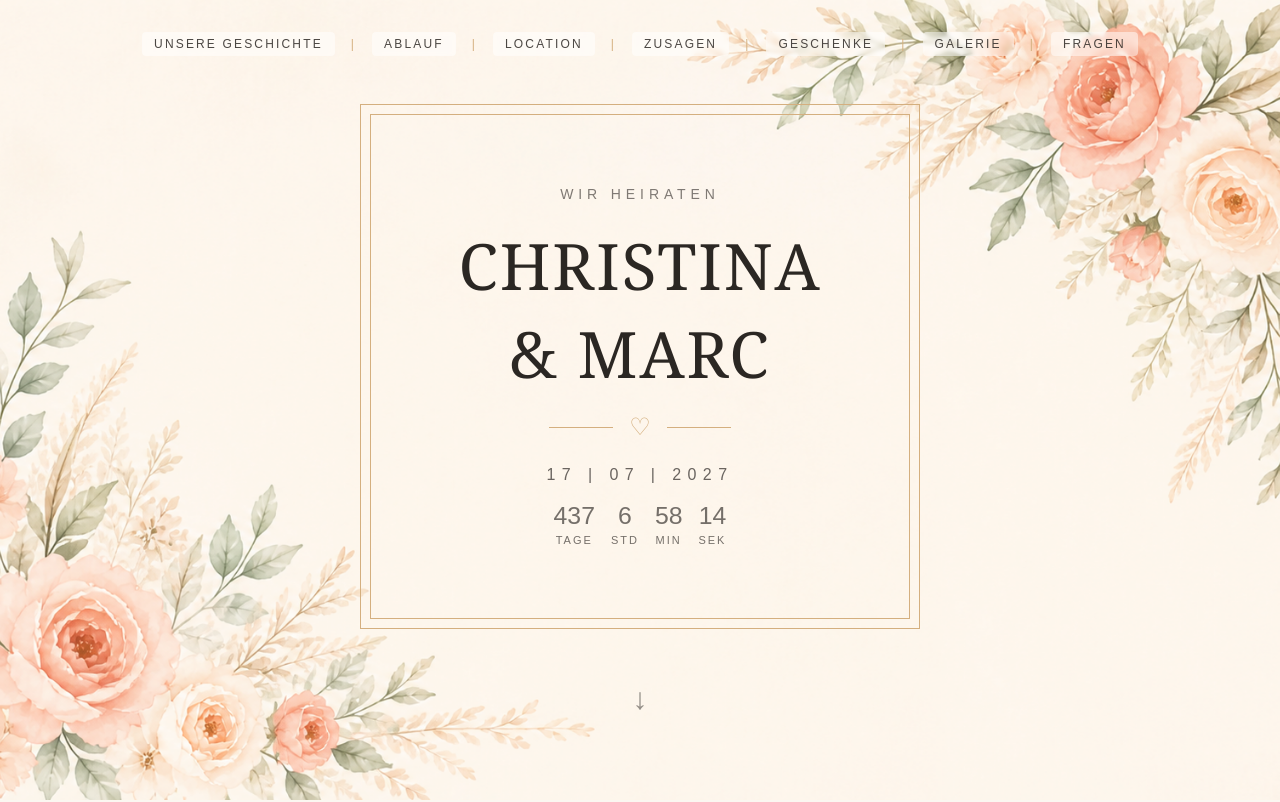
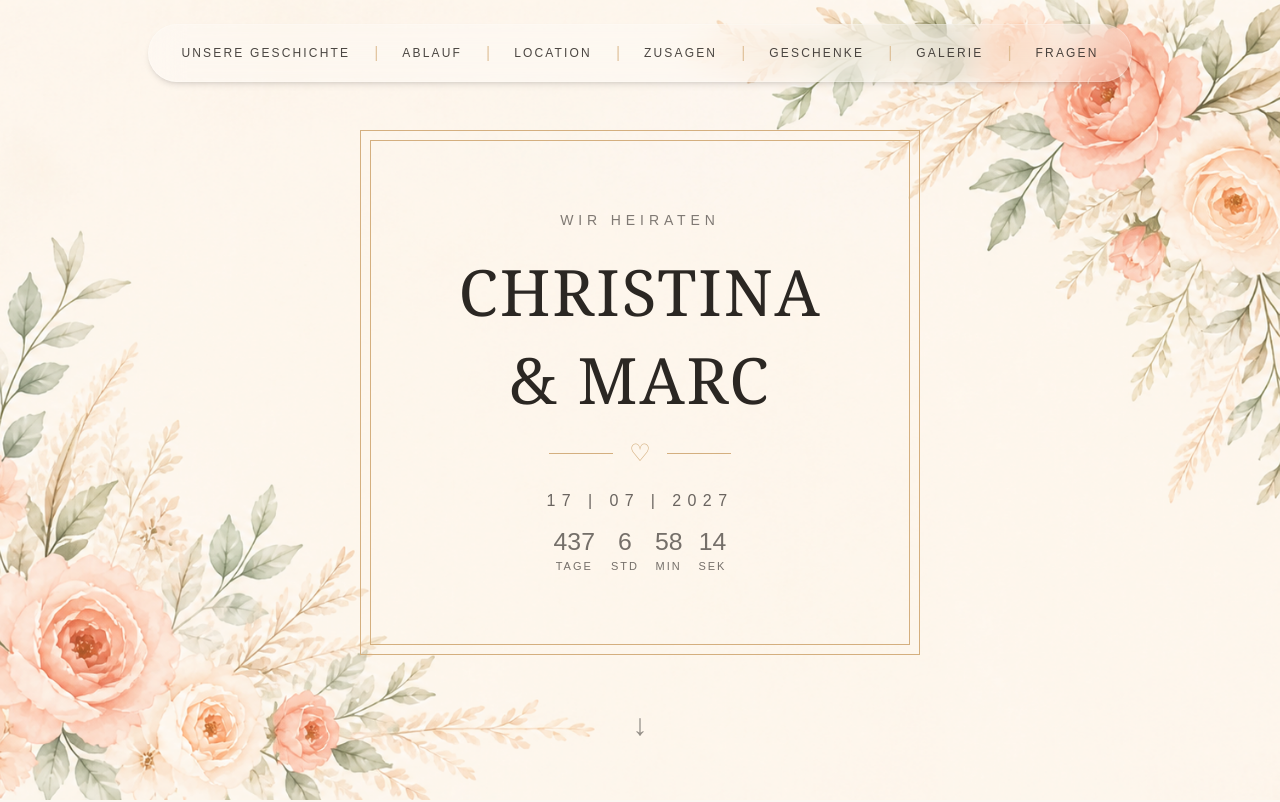
Before and after one commit to janmdl1/Hochzeits-websiteCM, a Next.js app: page / in a window 1280 px wide. Shown: the top 802 px of the page. Built offline with nearby package versions, Linux system fonts and the light colour scheme.

Commit message:
Fertigstellung Hero.tsx

```diff
--- a/components/Hero.tsx
+++ b/components/Hero.tsx
@@ -66,23 +66,23 @@ export default function Hero() {
         className="pointer-events-none absolute inset-0 h-full w-full object-cover object-center opacity-90"
       />
 
-      {/* Navigationsleiste */}
-      <nav className="relative z-10 flex flex-wrap items-center justify-center gap-4 pt-8 text-xs uppercase tracking-[0.18em] text-[#2b2723]/85">
+        {/* Navigationsleiste */}
+        <nav className="relative z-10 mx-auto mt-6 flex w-fit flex-wrap items-center justify-center gap-2 rounded-full border border-white/20 bg-white/25 px-4 py-3 shadow-md backdrop-blur-lg">
         {navItems.map(([label, href], index) => (
-          <div key={label} className="flex items-center gap-4">
+            <div key={label} className="flex items-center gap-2">
             <a
-              href={href}
-              className="rounded bg-white/50 px-3 py-1 font-light backdrop-blur-[2px] transition hover:bg-white/90 hover:font-normal hover:tracking-[0.19em] hover:text-[#2b2723]"
+                href={href}
+                className="transform rounded-full px-4 py-2 text-xs uppercase tracking-[0.18em] text-[#2b2723]/85 transition duration-300 hover:scale-105 hover:bg-[#d4af7f]/35 hover:text-[#2b2723] hover:font-medium"
             >
-              {label}
+                {label}
             </a>
 
             {index < navItems.length - 1 && (
-              <span className="text-[#d4af7f]">|</span>
+                <span className="text-[#d4af7f]/70">|</span>
             )}
-          </div>
+            </div>
         ))}
-      </nav>
+        </nav>
 
       {/* Hero-Inhalt */}
       <div className="relative z-10 flex min-h-[72vh] flex-col items-center justify-center pb-24 pt-6 text-center sm:pb-28 sm:pt-12">
```
